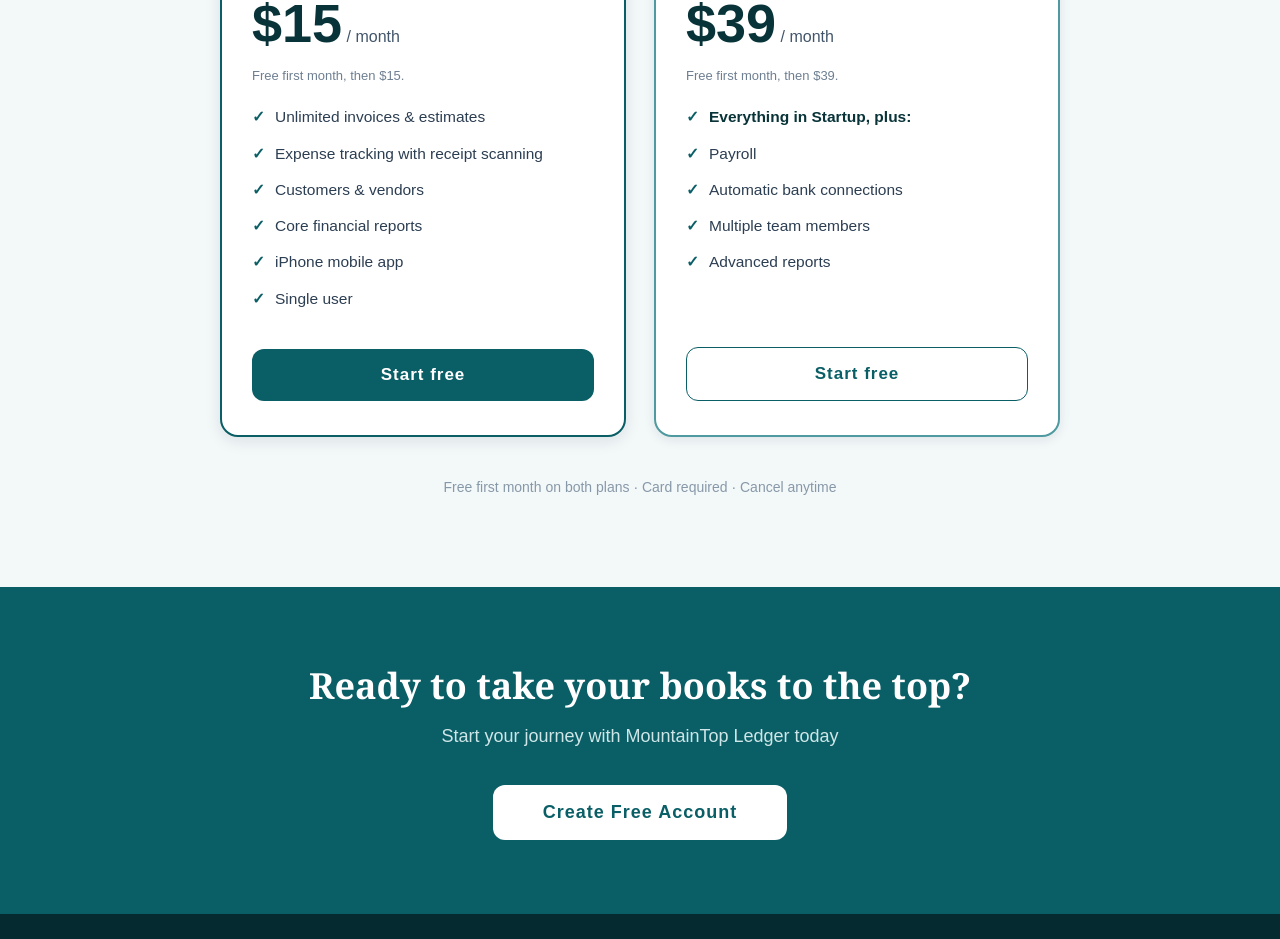
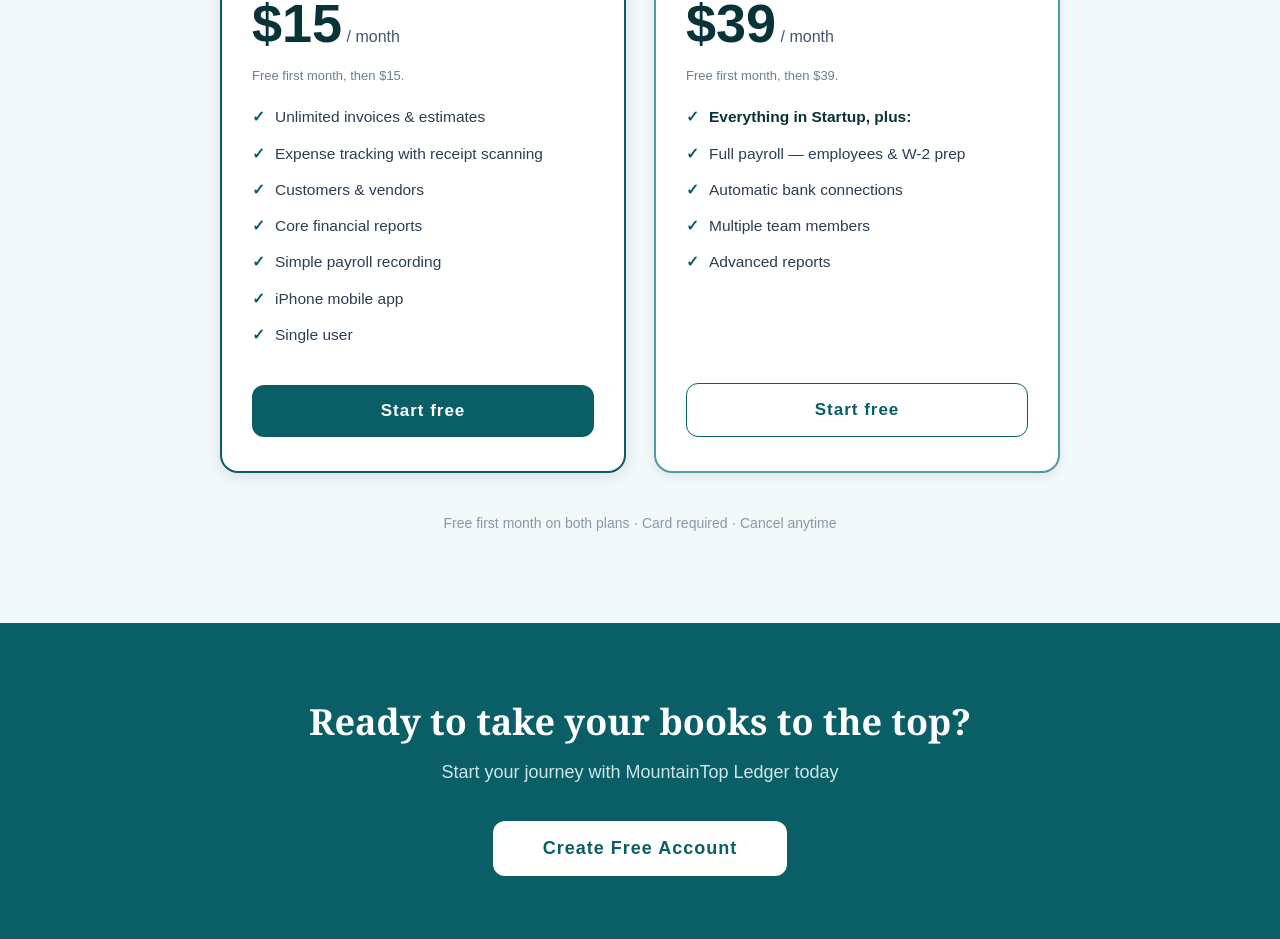
Before and after one commit to PFDiehl/ledger-frontend, a React (Vite) app: page / in a window 1280 px wide. Shown: the part 2076-3015 px from the top of the page. Built offline with nearby package versions, Linux system fonts and the light colour scheme; no server answers.

Commit message:
Landing page: align payroll wording with signup (Startup simple / Growth full)

```diff
--- a/src/pages/LandingPage.jsx
+++ b/src/pages/LandingPage.jsx
@@ -132,6 +132,7 @@ export default function LandingPage({ onGetStarted }) {
                 <li style={{display:'flex',alignItems:'flex-start',gap:10,color:'#2C3E52',fontSize:15.5,lineHeight:1.5,marginBottom:13}}><span style={{color:DT,fontWeight:700}}>✓</span> Expense tracking with receipt scanning</li>
                 <li style={{display:'flex',alignItems:'flex-start',gap:10,color:'#2C3E52',fontSize:15.5,lineHeight:1.5,marginBottom:13}}><span style={{color:DT,fontWeight:700}}>✓</span> Customers & vendors</li>
                 <li style={{display:'flex',alignItems:'flex-start',gap:10,color:'#2C3E52',fontSize:15.5,lineHeight:1.5,marginBottom:13}}><span style={{color:DT,fontWeight:700}}>✓</span> Core financial reports</li>
+                <li style={{display:'flex',alignItems:'flex-start',gap:10,color:'#2C3E52',fontSize:15.5,lineHeight:1.5,marginBottom:13}}><span style={{color:DT,fontWeight:700}}>✓</span> Simple payroll recording</li>
                 <li style={{display:'flex',alignItems:'flex-start',gap:10,color:'#2C3E52',fontSize:15.5,lineHeight:1.5,marginBottom:13}}><span style={{color:DT,fontWeight:700}}>✓</span> iPhone mobile app</li>
                 <li style={{display:'flex',alignItems:'flex-start',gap:10,color:'#2C3E52',fontSize:15.5,lineHeight:1.5,marginBottom:13}}><span style={{color:DT,fontWeight:700}}>✓</span> Single user</li>
               </ul>
@@ -151,7 +152,7 @@ export default function LandingPage({ onGetStarted }) {
 
               <ul style={{listStyle:'none',margin:'22px 0 26px',padding:0,fontFamily:'sans-serif'}}>
                 <li style={{display:'flex',alignItems:'flex-start',gap:10,color:'#2C3E52',fontSize:15.5,lineHeight:1.5,marginBottom:13}}><span style={{color:DT,fontWeight:700}}>✓</span> <strong style={{color:DT_INK,fontWeight:700}}>Everything in Startup, plus:</strong></li>
-                <li style={{display:'flex',alignItems:'flex-start',gap:10,color:'#2C3E52',fontSize:15.5,lineHeight:1.5,marginBottom:13}}><span style={{color:DT,fontWeight:700}}>✓</span> Payroll</li>
+                <li style={{display:'flex',alignItems:'flex-start',gap:10,color:'#2C3E52',fontSize:15.5,lineHeight:1.5,marginBottom:13}}><span style={{color:DT,fontWeight:700}}>✓</span> Full payroll — employees &amp; W-2 prep</li>
                 <li style={{display:'flex',alignItems:'flex-start',gap:10,color:'#2C3E52',fontSize:15.5,lineHeight:1.5,marginBottom:13}}><span style={{color:DT,fontWeight:700}}>✓</span> Automatic bank connections</li>
                 <li style={{display:'flex',alignItems:'flex-start',gap:10,color:'#2C3E52',fontSize:15.5,lineHeight:1.5,marginBottom:13}}><span style={{color:DT,fontWeight:700}}>✓</span> Multiple team members</li>
                 <li style={{display:'flex',alignItems:'flex-start',gap:10,color:'#2C3E52',fontSize:15.5,lineHeight:1.5,marginBottom:13}}><span style={{color:DT,fontWeight:700}}>✓</span> Advanced reports</li>
```
